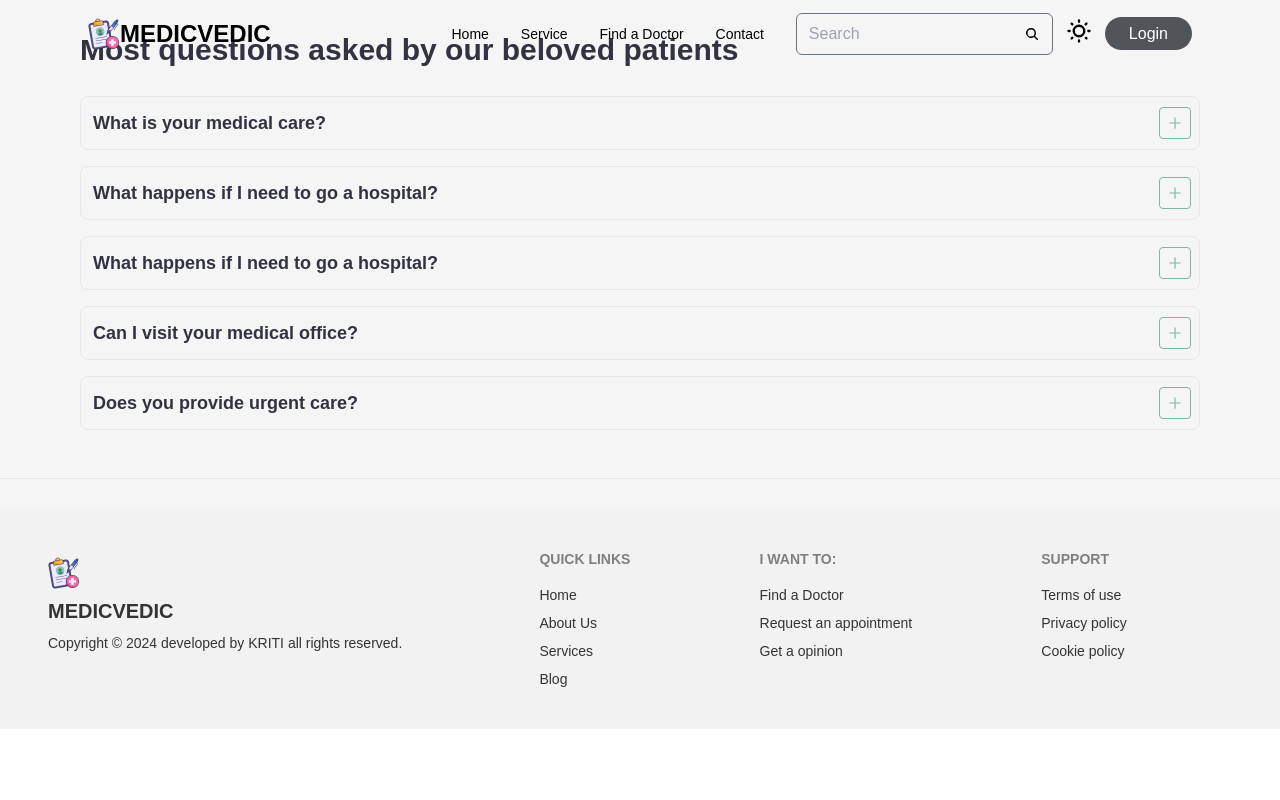
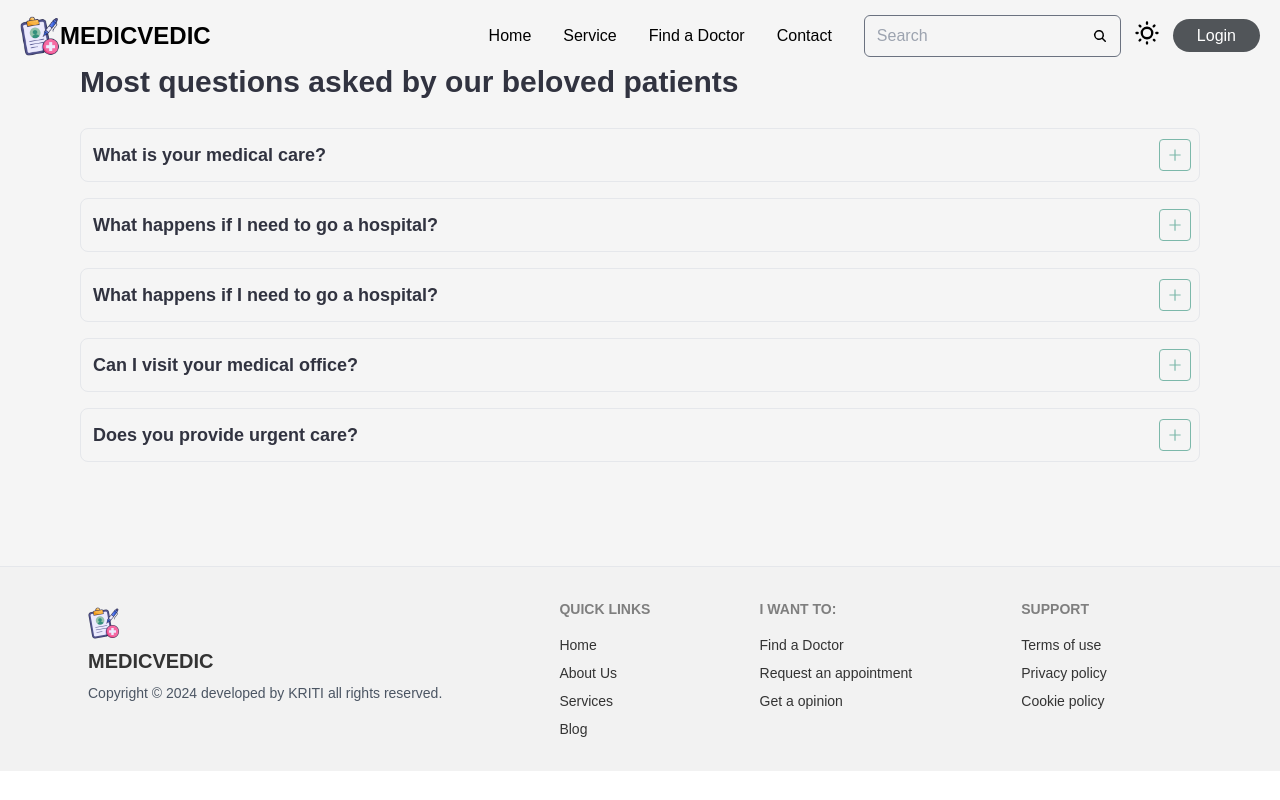
Before and after one commit to kriti1145/MedicVedic, a React (Vite) app in the folder frontend/my-project/: page /faq in a window 1280 px wide. Built offline with nearby package versions, Linux system fonts and the light colour scheme; the HTML template or start-up script is replaced by a standard one.

Commit message:
fully responsive

```diff
--- a/frontend/my-project/src/Components/About.jsx
+++ b/frontend/my-project/src/Components/About.jsx
@@ -4,7 +4,7 @@ import aboutImag from "../assets/Images/about.jpg";
 const About = () => {
   return (
     <>
-      <div className="max-w-screen-2xl container mx-auto py-5 px-5 md:px-20">
+      <div className="max-w-screen-2xl container mx-auto py-5 px-5 md:px-20 py-10 md:py-16">
         <div className="flex flex-col md:flex-row items-center gap-10 md:gap-20">
           {/*====== about image ======*/}
           <div className="relative w-full md:w-1/2 flex justify-center order-2 md:order-1">
--- a/frontend/my-project/src/Components/Doctor.jsx
+++ b/frontend/my-project/src/Components/Doctor.jsx
@@ -3,7 +3,7 @@ import DoctorList from "../Components/doctors/DoctorList";
 const Doctor = () => {
   return (
     <>
-      <div className="max-w-screen-2xl container  px-3 flex flex-col mx-auto md:flex-row py-10 lg:px-10 ">
+      <div className="max-w-screen-2xl container  px-3 flex flex-col mx-auto md:flex-row py-10 md:py-16 lg:px-10  ">
         <div className="max-w-screen-2xl  mx-auto md:px-2 m-5 ">
           <div className="text-center mb-10">
             <h1 className="text-3xl font-bold pb-2 ">Our Great Doctors</h1>
--- a/frontend/my-project/src/Components/Feature.jsx
+++ b/frontend/my-project/src/Components/Feature.jsx
@@ -4,7 +4,7 @@ import feaureImg from "../assets/Images/features/feature.jpg";
 const Feature = () => {
   return (
     <>
-      <div className="max-w-screen-2xl container md:px-20 px-5 flex flex-col mx-auto md:flex-row py-10 lg:gap-5">
+      <div className="max-w-screen-2xl container md:px-20 px-5 flex flex-col mx-auto md:flex-row py-10 md:py-16 lg:gap-5">
         <div className="flex flex-col-reverse md:flex-row w-full mx-auto justify-between items-center ">
           {/*====== about content ======*/}
           <div className="w-full lg:w-full px-5 md:px-[10px]  order-2 lg:order-1 md:text-left">
--- a/frontend/my-project/src/Components/Footer.jsx
+++ b/frontend/my-project/src/Components/Footer.jsx
@@ -3,32 +3,56 @@ import logo from "../assets/Images/logo.png";
 function Footer() {
   return (
     <>
-      <div className="">
-        <hr className="pt-[30px]" />
-        <footer className="footer p-10 text-base-content">
+      <div className="pt-6">
+        <hr className="" />
+        <footer className="footer max-w-screen-2xl container mx-auto px-4 md:px-20 py-8 text-base-content">
           <aside className=" z-[1] p-2 w-full">
             <img src={logo} alt="" className="w-8 h-8" />
-            <a className="footer-logo text-xl font-bold ">MEDICVEDIC</a>
-            <p>Copyright © 2024 developed by KRITI all rights reserved.</p>
+            <a href="/" className="footer-logo text-xl font-bold ">
+              MEDICVEDIC
+            </a>
+            <p className="text-sm text-gray-600">
+              Copyright © 2024 developed by KRITI all rights reserved.
+            </p>
           </aside>
           <nav>
             <h6 className="footer-title">Quick Links</h6>
-            <a className="link link-hover">Home</a>
-            <a className="link link-hover">About Us</a>
-            <a className="link link-hover">Services</a>
-            <a className="link link-hover">Blog</a>
+            <a href="/home" className="link link-hover">
+              Home
+            </a>
+            <a href="/about" className="link link-hover">
+              About Us
+            </a>
+            <a href="/service" className="link link-hover">
+              Services
+            </a>
+            <a href="/blog" className="link link-hover">
+              Blog
+            </a>
           </nav>
           <nav>
             <h6 className="footer-title">I want to:</h6>
-            <a className="link link-hover">Find a Doctor</a>
-            <a className="link link-hover">Request an appointment</a>
-            <a className="link link-hover">Get a opinion</a>
+            <a href="/findDoctor" className="link link-hover">
+              Find a Doctor
+            </a>
+            <a href="/appointment" className="link link-hover">
+              Request an appointment
+            </a>
+            <a href="/faq" className="link link-hover">
+              Get a opinion
+            </a>
           </nav>
           <nav>
             <h6 className="footer-title">Support</h6>
-            <a className="link link-hover">Terms of use</a>
-            <a className="link link-hover">Privacy policy</a>
-            <a className="link link-hover">Cookie policy</a>
+            <a href="/terms" className="link link-hover">
+              Terms of use
+            </a>
+            <a href="/privacy" className="link link-hover">
+              Privacy policy
+            </a>
+            <a href="/cookies" className="link link-hover">
+              Cookie policy
+            </a>
           </nav>
         </footer>
       </div>
--- a/frontend/my-project/src/Components/Navbar.jsx
+++ b/frontend/my-project/src/Components/Navbar.jsx
@@ -21,39 +21,48 @@ function Navbar() {
   const navItems = (
     <>
       <li className="nav-li">
-        <a>Home</a>
+        <a className="block px-4 py-2 text-sm lg:text-base font-medium ">
+          Home
+        </a>
       </li>
       <li className="nav-li">
-        <a>Service</a>
+        <a className="block px-4 py-2 text-sm lg:text-base font-medium ">
+          Service
+        </a>
       </li>
       <li className="nav-li">
-        <a>Find a Doctor</a>
+        <a className="block px-4 py-2 text-sm lg:text-base font-medium ">
+          Find a Doctor
+        </a>
       </li>
       <li className="nav-li">
-        <a>Contact</a>
+        <a className="block px-4 py-2 text-sm lg:text-base font-medium ">
+          Contact
+        </a>
       </li>
     </>
   );
   return (
     <>
       <div
-        className={`max-w-screen-2xl container mx-auto md:px-20 px-4 fixed top-0 left-0 right-0 z-50 ${
+        className={`max-w-screen-2xl container mx-auto md:px-3 px-2 fixed top-0 left-0 right-0 z-50 ${
           sticky
             ? "sticky-navbar shadow-md stick duration-300 transition-all ease-in-out "
             : ""
         }`}
       >
-        <div className="navbar">
-          <div className="navbar-start">
+        <div className="navbar flex items-center justify-between">
+          <div className="navbar-start flex items-center">
             <div className="dropdown">
               <div
                 tabIndex={0}
                 role="button"
                 className="btn btn-ghost lg:hidden"
+                aria-label="Toggle menu"
               >
                 <svg
                   xmlns="http://www.w3.org/2000/svg"
-                  className="h-5 w-5"
+                  className="h-6 w-6"
                   fill="none"
                   viewBox="0 0 24 24"
                   stroke="currentColor"
@@ -68,14 +77,14 @@ function Navbar() {
               </div>
               <ul
                 tabIndex={0}
-                className="menu menu-sm dropdown-content mt-3 z-[1] p-2 shadow rounded-box w-52"
+                className="menu menu-sm dropdown-content mt-3 z-10 p-2 shadow rounded-box w-52"
               >
                 {navItems}
               </ul>
             </div>
-            <img src={logo} alt="" className="w-8 h-8" />
+            <img src={logo} alt="" className="w-8 h-8 md:w-10 md:h-10" />
             <a
-              className={`logo text-xl md:text-2xl font-bold cursor-pointer ${
+              className={`logo text-lg  lg:text-2xl font-bold cursor-pointer ${
                 sticky ? "logo-stick" : ""
               }`}
             >
@@ -96,10 +105,10 @@ function Navbar() {
             </div>
             {/*search bar*/}
             <div className="hidden md:block">
-              <label className="px-3 py-2 rounded-md border border border-gray-500 flex items-center gap-2">
+              <label className="px-3 py-2 rounded-md border border-gray-500 flex items-center gap-2">
                 <input
                   type="text"
-                  className={`grow outline-none search ${
+                  className={`grow outline-none search text-sm md:text-base ${
                     sticky
                       ? "search-bar focus:text-black duration-300 transition-all ease-in-out "
                       : ""
@@ -150,8 +159,9 @@ function Navbar() {
               </label>
             </div>
             {/*button*/}
-            <div className="">
+            <div className="hidden md:block">
               <a
+                href="#"
                 className={`bg-white px-6 py-2 duration-300 cursor-pointer login ${
                   sticky ? "txt duration-300 transition-all ease-in-out " : ""
                 }`}
--- a/frontend/my-project/src/Components/faq/Faq.jsx
+++ b/frontend/my-project/src/Components/faq/Faq.jsx
@@ -4,7 +4,7 @@ import FaqList from "./FaqList";
 const Faq = () => {
   return (
     <>
-      <div className="max-w-screen-2xl container mx-auto px-5 md:px-20 py-8">
+      <div className="max-w-screen-2xl container mx-auto px-5 md:px-20 py-10 md:py-16">
         {/*====== about content ======*/}
         <div className="w-full ">
           <h1 className="text-2xl md:text-3xl font-bold pb-2 text-[#313340] ">
--- a/frontend/my-project/src/Pages/Service.jsx
+++ b/frontend/my-project/src/Pages/Service.jsx
@@ -4,7 +4,7 @@ import ServiceList from "../Components/Services/ServiceList";
 const Service = () => {
   return (
     <>
-      <div className="max-w-screen-2xl container md:px-20 px-5 flex flex-col mx-auto md:flex-row py-10 md:ps-20 ">
+      <div className="max-w-screen-2xl container md:px-20 px-5 flex flex-col mx-auto md:flex-row py-10 md:py-16 md:ps-20 ">
         <div className="max-w-screen-2xl  mx-auto md:px-5 ">
           <div className="text-center mb-10">
             <h1 className="text-3xl font-bold pb-2">Our Medical Services</h1>
```
